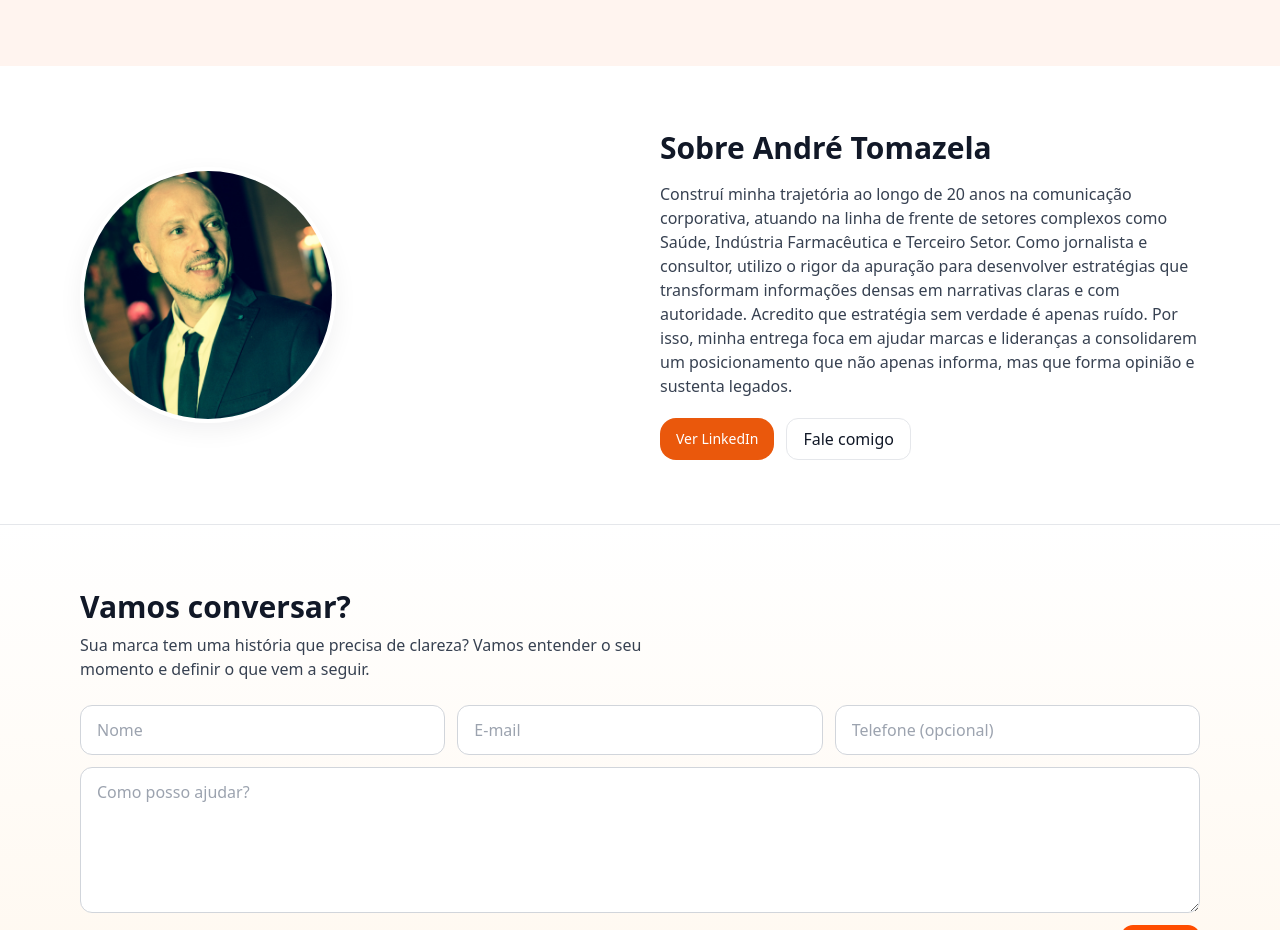
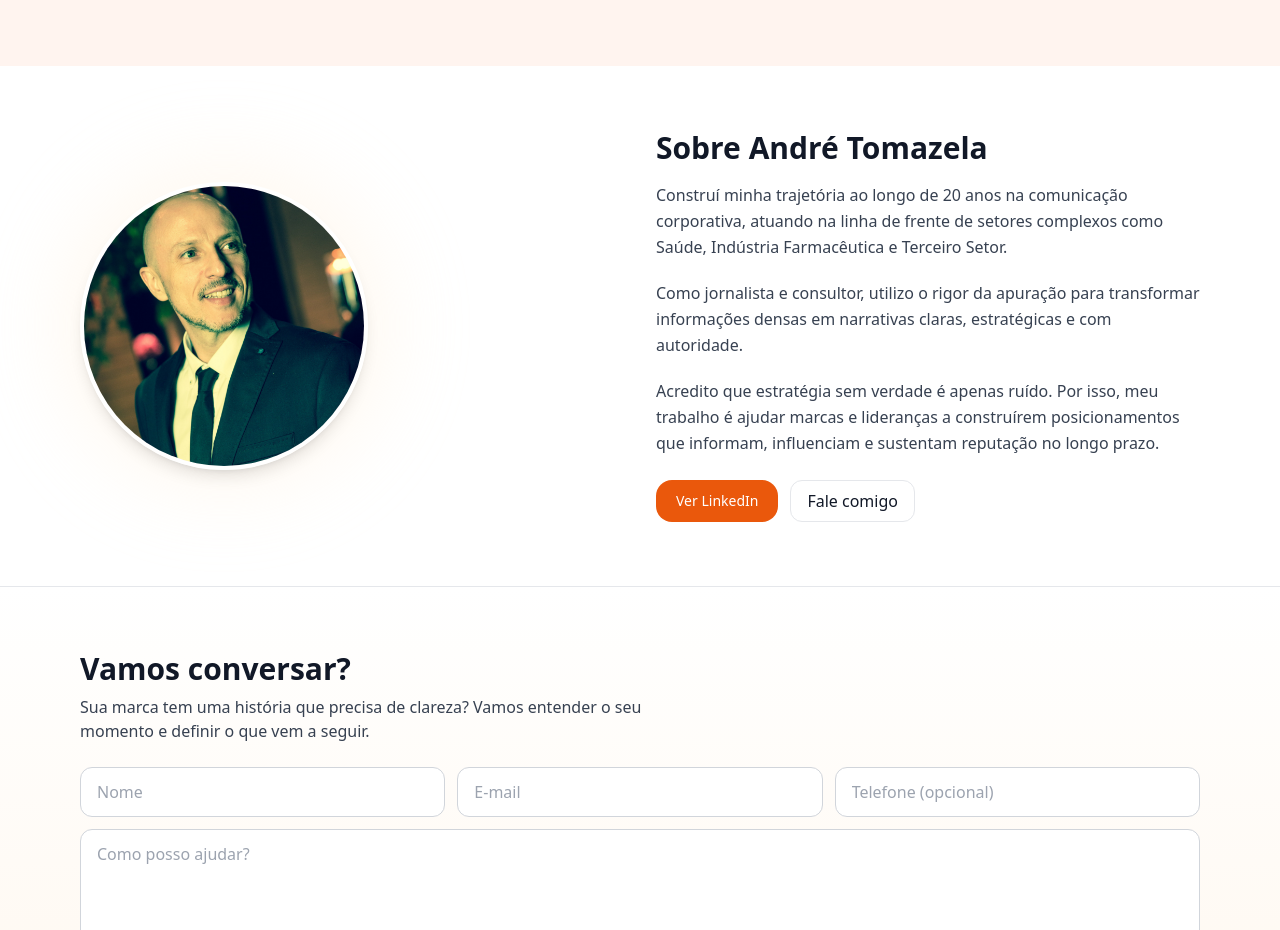
Before and after one commit to andretomazela-dev/integrado, a Next.js app: page / in a window 1280 px wide. Shown: the part 2160-3090 px from the top of the page. Built offline with nearby package versions, Linux system fonts and the light colour scheme.

Commit message:
Update page.jsx

```diff
--- a/app/page.jsx
+++ b/app/page.jsx
@@ -315,50 +315,74 @@ return (
 
      {/* SOBRE */}
 <section id="sobre" className="py-14 md:py-16 bg-white scroll-mt-28">
-        <div className="container grid md:grid-cols-2 gap-10 items-center">
-          {/* FOTO – mobile 1:1 com foco no topo; desktop com alturas e foco no topo */}
+  <div className="container grid md:grid-cols-2 gap-6 md:gap-8 items-center">
+
+    {/* FOTO */}
     <div className="flex justify-center md:justify-start">
-  <div className="relative w-48 h-48 md:w-56 md:h-56 lg:w-64 lg:h-64 rounded-full overflow-hidden shadow-card border-4 border-white">
+      <div className="relative w-56 h-56 md:w-64 md:h-64 lg:w-72 lg:h-72">
+
+        {/* halo sutil */}
+        <div className="absolute inset-0 rounded-full bg-orange-100 blur-2xl opacity-40 scale-110"></div>
+
+        {/* imagem */}
+        <div className="relative w-full h-full rounded-full overflow-hidden shadow-lg border-4 border-white">
           <Image
             src="/andretomazelafoto.png"
             alt="André Tomazela"
             fill
             priority
             className="object-cover object-top"
-      sizes="(max-width: 768px) 192px, 256px"
+            sizes="(max-width: 768px) 224px, 288px"
           />
         </div>
       </div>
+    </div>
 
-          <div>
-            <h2 className="text-2xl md:text-3xl font-bold mb-4">Sobre André Tomazela</h2>
+    {/* TEXTO */}
+    <div className="max-w-xl">
+      <h2 className="text-2xl md:text-3xl font-bold mb-4">
+        Sobre André Tomazela
+      </h2>
 
- <div className="text-gray-700 space-y-5">
+      <div className="text-gray-700 space-y-5 leading-relaxed">
         <p>
           Construí minha trajetória ao longo de 20 anos na comunicação corporativa,
           atuando na linha de frente de setores complexos como Saúde, Indústria Farmacêutica e Terceiro Setor.
-    Como jornalista e consultor, utilizo o rigor da apuração para desenvolver estratégias
-    que transformam informações densas em narrativas claras e com autoridade.
-    Acredito que estratégia sem verdade é apenas ruído. Por isso, minha entrega foca
-    em ajudar marcas e lideranças a consolidarem um posicionamento
-    que não apenas informa, mas que forma opinião e sustenta legados.
+        </p>
+
+        <p>
+          Como jornalista e consultor, utilizo o rigor da apuração para transformar
+          informações densas em narrativas claras, estratégicas e com autoridade.
+        </p>
+
+        <p>
+          Acredito que estratégia sem verdade é apenas ruído.
+          Por isso, meu trabalho é ajudar marcas e lideranças a construírem
+          posicionamentos que informam, influenciam e sustentam reputação no longo prazo.
         </p>
       </div>
 
-            <div className="mt-5 flex flex-wrap gap-3">
+      <div className="mt-6 flex flex-wrap gap-3">
         <Link
           href="https://www.linkedin.com/in/tomazela"
           target="_blank"
           rel="noopener noreferrer"
-                className="inline-flex items-center rounded-2xl px-4 py-2 text-sm font-medium bg-orange-600 text-white hover:bg-orange-700 transition"
+          className="inline-flex items-center rounded-2xl px-5 py-2.5 text-sm font-medium bg-orange-600 text-white hover:bg-orange-700 transition"
         >
           Ver LinkedIn
         </Link>
+
         <a
           href="#contato"
           onClick={(e) => {
             e.preventDefault();
-                  scrollToId("#contato");
+            const el = document.querySelector("#contato");
+            if (el) {
+              const header = document.querySelector("header");
+              const offset = header?.offsetHeight ? header.offsetHeight + 12 : 80;
+              const y = el.getBoundingClientRect().top + window.pageYOffset - offset;
+              window.scrollTo({ top: y, behavior: "smooth" });
+            }
           }}
           className="inline-block btn btn-outline"
         >
@@ -366,6 +390,7 @@ return (
         </a>
       </div>
     </div>
+
   </div>
 </section>
 
```
Lines whose indentation alone changed are shown as unchanged.
